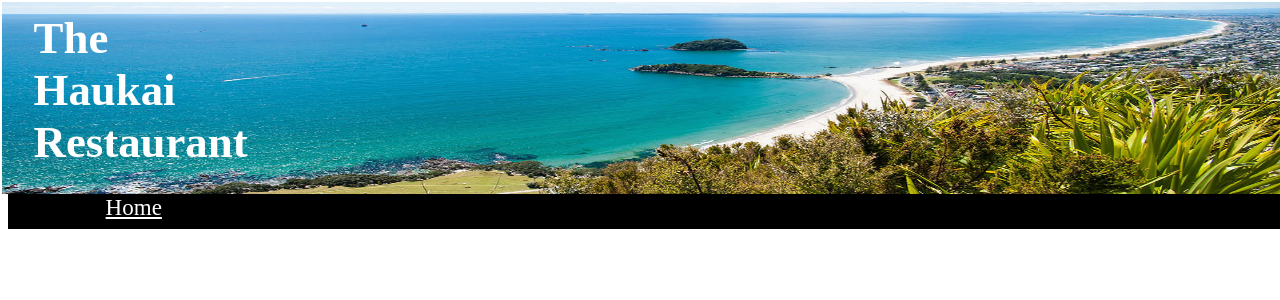
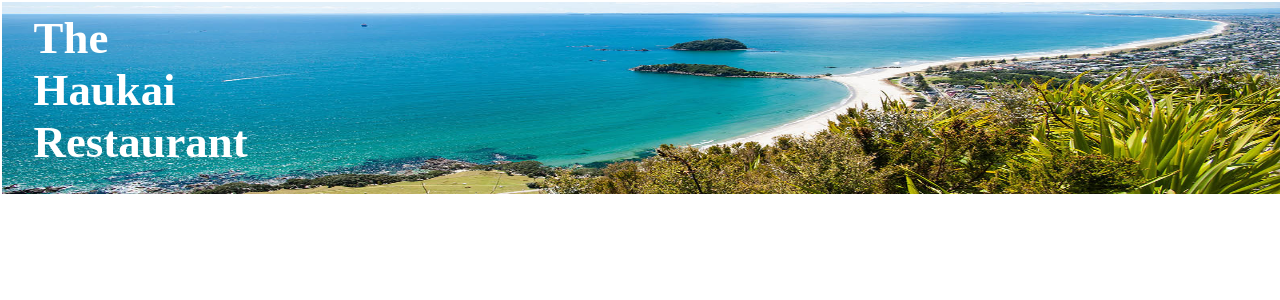
Before and after one commit to CeliaEva98/CeliaEva98.github.io, a PHP site: page /private/staffonly.html in a window 1280 px wide. Shown: the top 300 px of the page. Run offline with PHP 8.4, Linux system fonts and the light colour scheme.

Commit message:
removed nav

```diff
--- a/private/staffonly.html
+++ b/private/staffonly.html
@@ -14,11 +14,6 @@
         </header>
 
     </body>
-    <nav>
-        <ul class="nav7">
-            <li><a href="index.html">Home</a></li>
-        </ul>
-    </nav>
 
 
 
--- a/private/styles.css
+++ b/private/styles.css
@@ -25,24 +25,3 @@
     padding: 0;
     border: 0;
 }
-.nav7 {
-    background-color: black;
-    width: 97vw;
-    display: block;
-    margin:0;
-    widows: 90vw;
-    height: 2.75vw;
-}
-.nav7 li {
-    display: inline;
-    font-size: 1.8vw;
-    text-align: center;
-    margin: 4.5vw;
-    color: white;
-}
-.nav7 li a {
-    color: white;
-}
-.nav7 li a:hover {
-    color: cornflowerblue;
-}
```
